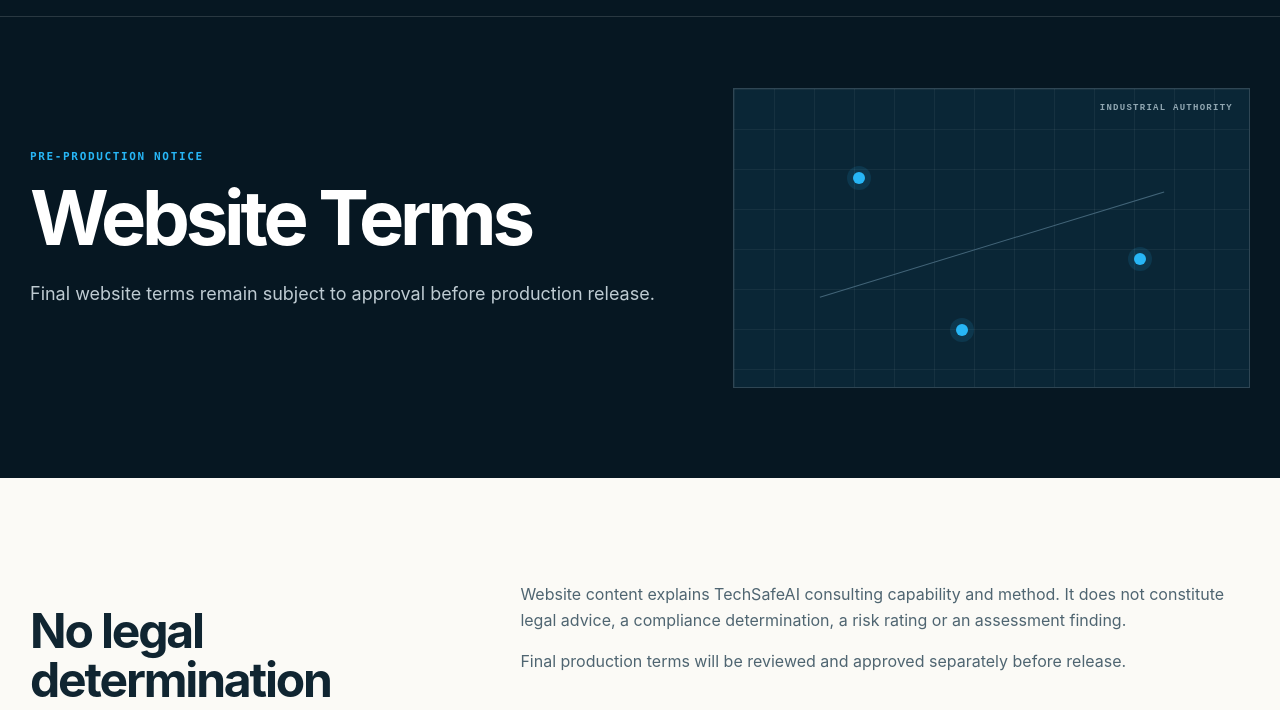
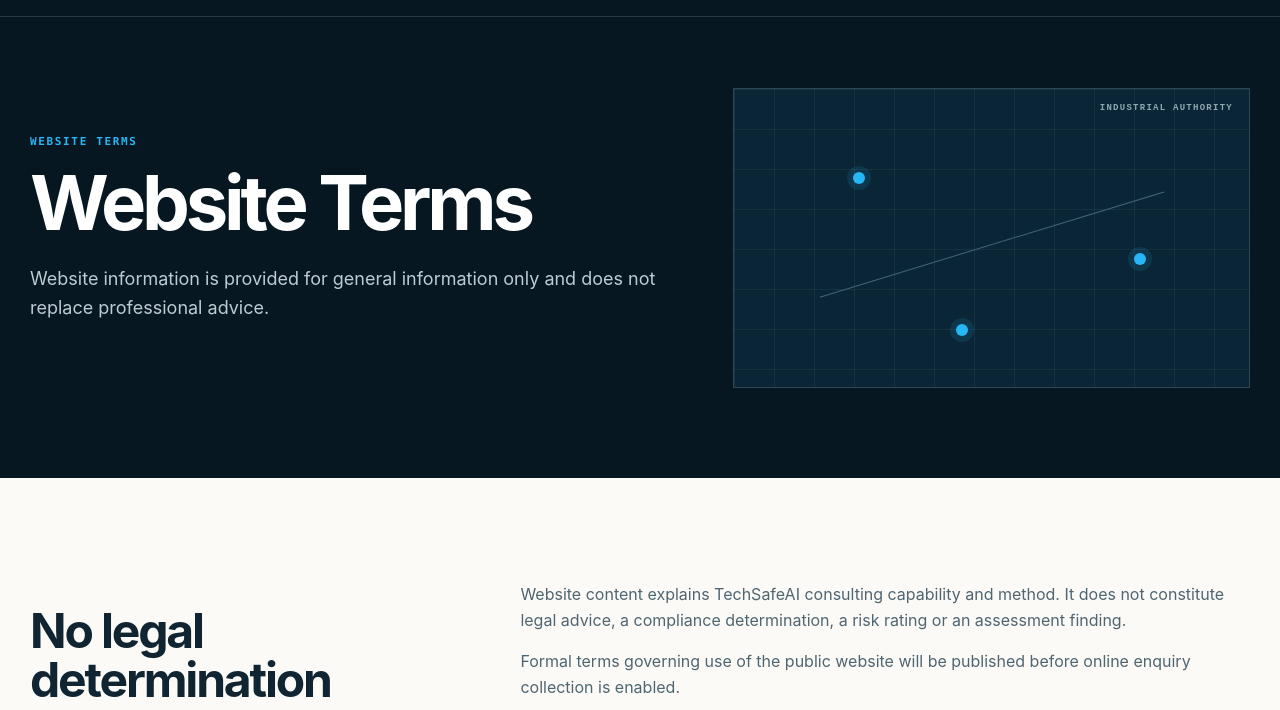
Before and after one commit to TechSafeIndustries/techsafeai-website, an Astro site: page /terms in a window 1280 px wide. Shown: the part 62-772 px from the top of the page. Built offline with nearby package versions, Linux system fonts and the light colour scheme; Astro itself is replaced by a stand-in of ours.

Commit message:
fix(web-01f): remove release language from website terms

```diff
--- a/src/pages/terms/index.astro
+++ b/src/pages/terms/index.astro
@@ -1,6 +1,6 @@
 ---
 import ContentPage from '../../components/ContentPage.astro';
 ---
-<ContentPage title="Website Terms" eyebrow="Pre-production notice" intro="Final website terms remain subject to approval before production release." noindex={true}>
-<section class="content-section"><div class="shell content-grid"><div><h2>No legal determination through this website.</h2></div><div class="content-copy"><p>Website content explains TechSafeAI consulting capability and method. It does not constitute legal advice, a compliance determination, a risk rating or an assessment finding.</p><p>Final production terms will be reviewed and approved separately before release.</p></div></div></section>
+<ContentPage title="Website Terms" eyebrow="Website terms" intro="Website information is provided for general information only and does not replace professional advice." noindex={true}>
+<section class="content-section"><div class="shell content-grid"><div><h2>No legal determination through this website.</h2></div><div class="content-copy"><p>Website content explains TechSafeAI consulting capability and method. It does not constitute legal advice, a compliance determination, a risk rating or an assessment finding.</p><p>Formal terms governing use of the public website will be published before online enquiry collection is enabled.</p></div></div></section>
 </ContentPage>
```
